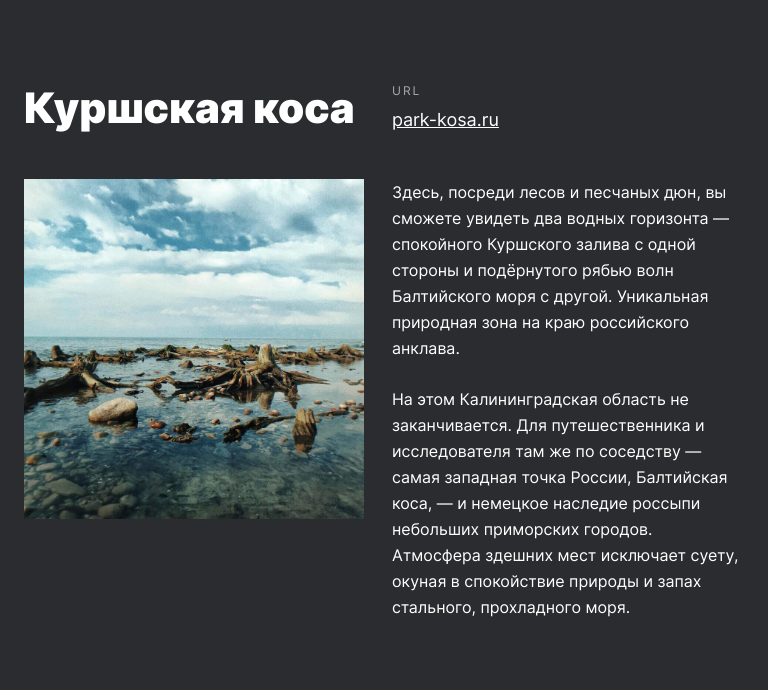
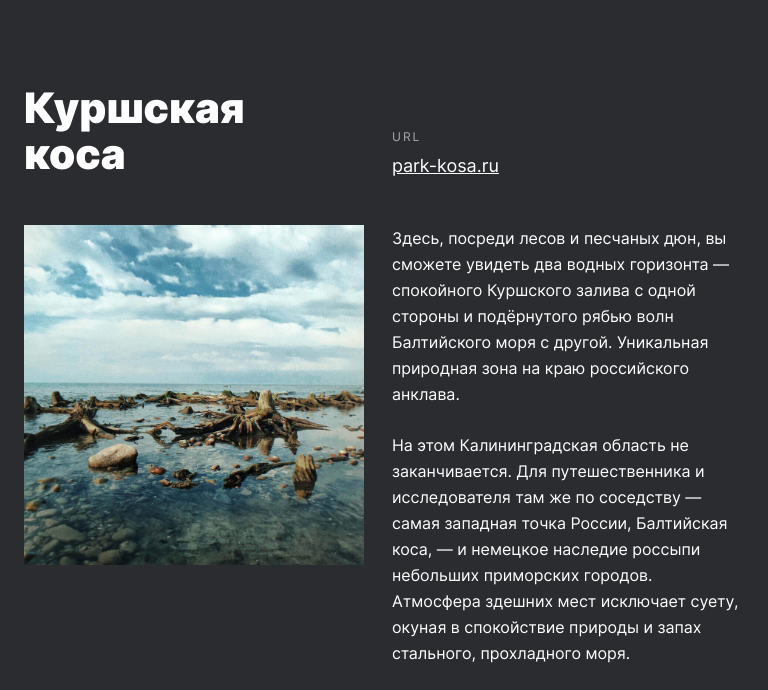
Before and after one commit to cosmopolityan/russian-travel, a plain HTML site: page index.html in a window 768 px wide. Shown: the part 3261-3951 px from the top of the page. Drawn offline with Linux system fonts and the light colour scheme.

Commit message:
place__title

```diff
--- a/blocks/place/__title/place__title.css
+++ b/blocks/place/__title/place__title.css
@@ -13,10 +13,17 @@
   }
 }
 
+/* @media screen and (min-width: 767px) and (max-width: 769px) {
+  .place__image {
+    max-width: 330px;
+  }
+} */
+
 @media screen and (min-width: 768px) and (max-width: 1023px) {
   .place__title {
     font-size: 42px;
     line-height: 46px;
     align-self: end;
+    max-width: 330px;
   }
 }
```
